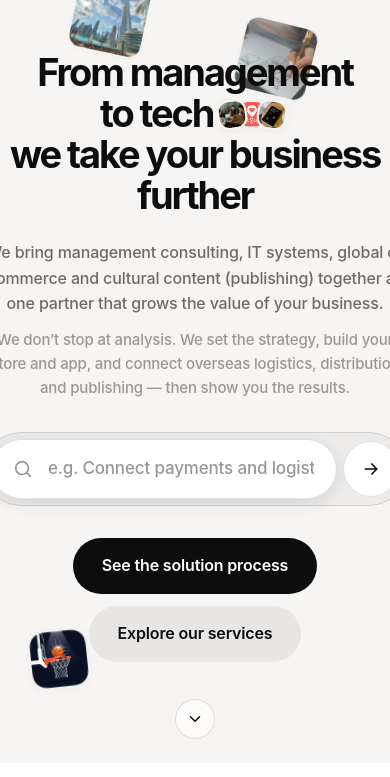
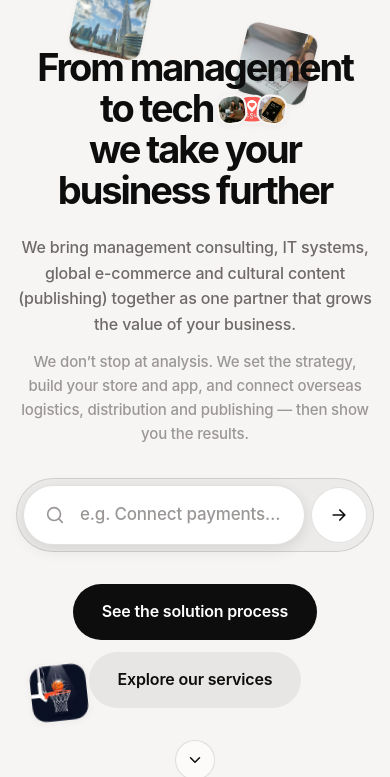
Before and after one commit to secondcafename-a11y/dancompany, a plain HTML site: page en.html in a window 390 px wide. Shown: the part 81-858 px from the top of the page. Drawn offline with Linux system fonts and the light colour scheme; a script that the page names is missing; a web font is replaced by a local one.

Commit message:
모바일 히어로 양옆 잘림 수정
- 검색 입력칸의 기본 폭이 히어로 영역을 밀어내던 문제 수정 (width:0, min-width:0)
- 긴 제목은 넘칠 때만 줄바꿈 (overflow-wrap:anywhere)
- 320~414px 폭에서 넘침 없음 확인

Co-Authored-By: Claude Opus 5.5 <noreply@anthropic.com>

```diff
--- a/en.html
+++ b/en.html
@@ -63,7 +63,8 @@ a{color:inherit;text-decoration:none}
 button,input,textarea{font:inherit;color:inherit;letter-spacing:inherit}
 h1,h2,h3,h4,p,ul,ol{margin:0}
 ul,ol{padding:0;list-style:none}
-h1,h2,h3{font-weight:700;text-wrap:balance}
+h1,h2,h3{font-weight:700;text-wrap:balance;overflow-wrap:anywhere}
+.sec-head>div{min-width:0}
 :focus-visible{outline:2px solid var(--accent);outline-offset:3px;border-radius:6px}
 .container{max-width:var(--container);margin:0 auto;padding:0 var(--gutter)}
 .display{font-size:var(--fs-display);font-weight:700;line-height:1.08;letter-spacing:-0.055em}
@@ -130,7 +131,7 @@ h1,h2,h3{font-weight:700;text-wrap:balance}
 @keyframes float{from{translate:0 -2px}to{translate:0 3px}}
 .tile.d-only{display:none}
 @media (min-width:900px){.tile.d-only{display:block}}
-.hero-inner{position:relative;z-index:2;text-align:center;max-width:1080px;padding:0 var(--gutter)}
+.hero-inner{position:relative;z-index:2;text-align:center;width:100%;min-width:0;max-width:1080px;padding:0 var(--gutter)}
 .hero h1{font-size:clamp(38px,5.4vw,76px)}
 .inline-shots{display:inline-flex;vertical-align:middle;margin:0 .1em;transform:translateY(-.06em)}
 .inline-shots span{width:.78em;height:.78em;border-radius:12px;overflow:hidden;border:2px solid var(--cream);box-shadow:var(--shadow-sm);background:var(--tile)}
@@ -141,9 +142,9 @@ h1,h2,h3{font-weight:700;text-wrap:balance}
 .hero-sub{margin:var(--s-6) auto 0;max-width:36em;font-size:clamp(16px,1.4vw,18px);color:var(--text-2)}
 .hero-sub+.hero-sub{margin-top:var(--s-3);font-size:15px;color:var(--text-3)}
 .ask{display:flex;align-items:center;gap:6px;max-width:640px;margin:var(--s-8) auto 0;padding:6px;border-radius:var(--r-pill);background:rgba(13,13,13,.04);border:1px solid var(--line)}
-.ask label{flex:1;display:flex;align-items:center;gap:var(--s-3);height:60px;padding:0 var(--s-5);border-radius:var(--r-pill);background:#fff;border:1px solid var(--line);box-shadow:var(--shadow-lg);cursor:text;min-width:0}
+.ask label{flex:1;min-width:0;display:flex;align-items:center;gap:var(--s-3);height:60px;padding:0 var(--s-5);border-radius:var(--r-pill);background:#fff;border:1px solid var(--line);box-shadow:var(--shadow-lg);cursor:text;min-width:0}
 .ask label svg{width:22px;height:22px;flex:none;color:var(--text-3)}
-.ask input{flex:1;min-width:0;border:0;outline:0;background:transparent;font-size:17px;font-weight:500}
+.ask input{flex:1;width:0;min-width:0;border:0;text-overflow:ellipsis;outline:0;background:transparent;font-size:17px;font-weight:500}
 .ask input::placeholder{color:var(--text-3)}
 .ask button{flex:none;width:56px;height:56px;border-radius:50%;border:1px solid var(--line);background:#fff;display:grid;place-items:center;cursor:pointer;transition:background-color .15s var(--ease)}
 .ask button:hover{background:var(--tile)}
```
Also changed, not shown: index.html (+5 -4 lines).
